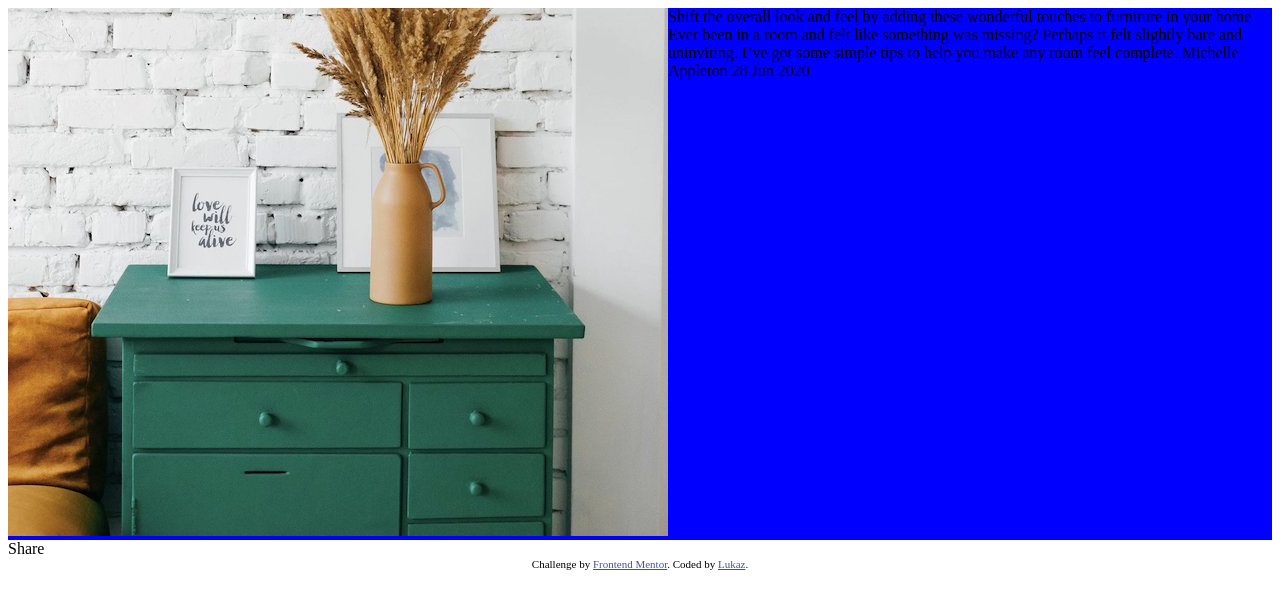
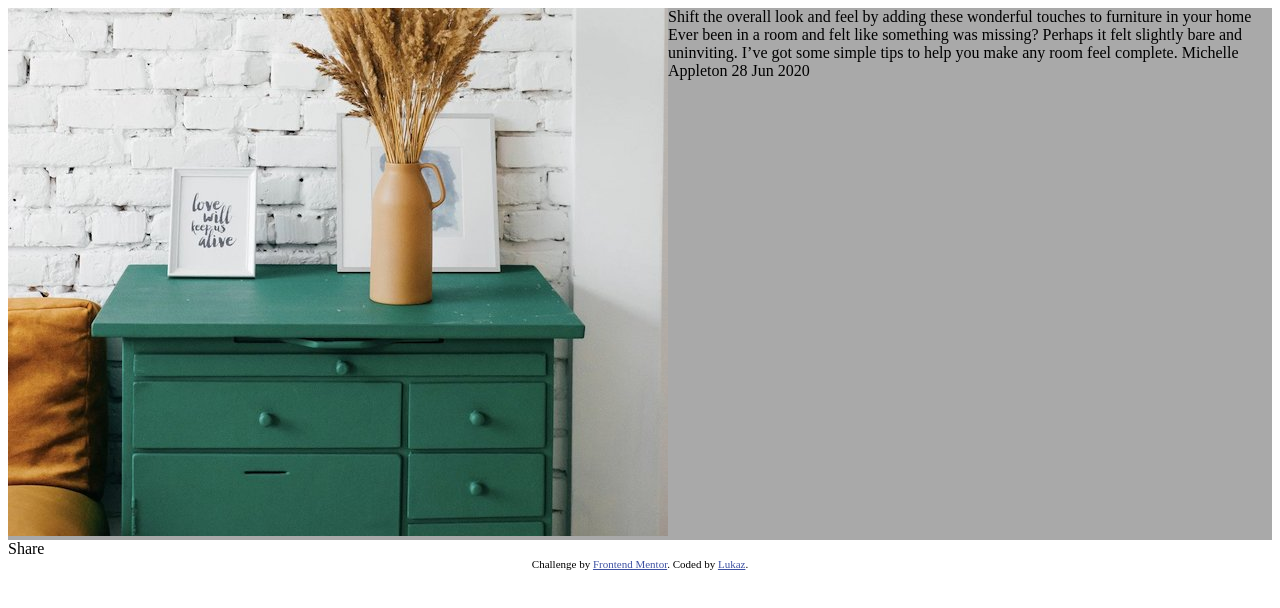
Before and after one commit to lucascantao/article-preview-component, a plain HTML site: page index.html in a window 1280 px wide. Drawn offline with Linux system fonts and the light colour scheme.

Commit message:
Second Commit

```diff
--- a/index.html
+++ b/index.html
@@ -12,7 +12,7 @@
   <style>
     .attribution { font-size: 11px; text-align: center; }
     .attribution a { color: hsl(228, 45%, 44%); }
-    form { display: flex; background-color: blue;}
+    form { display: flex; background-color:darkgrey;}
   </style>
 </head>
 <body>
```
